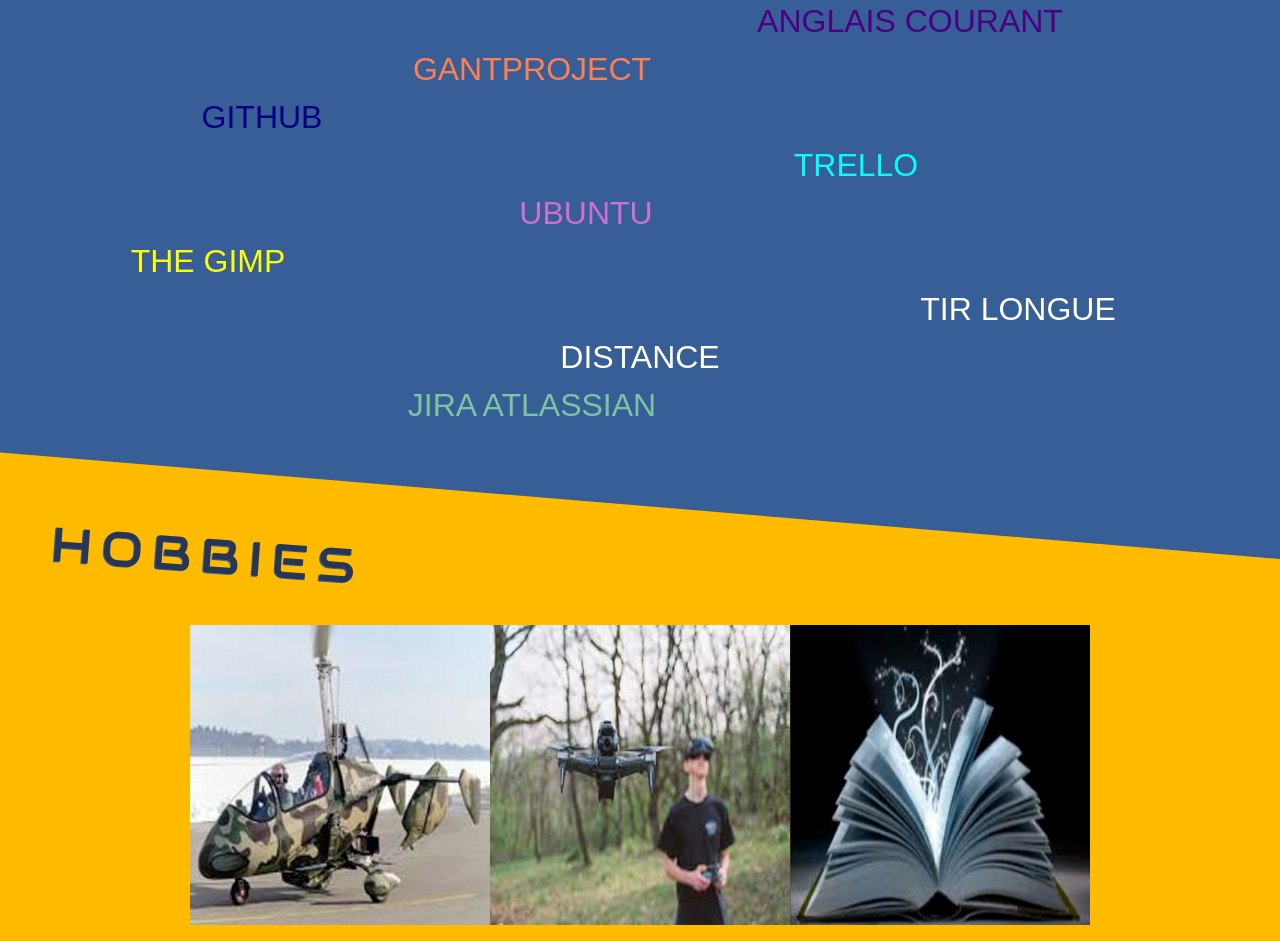
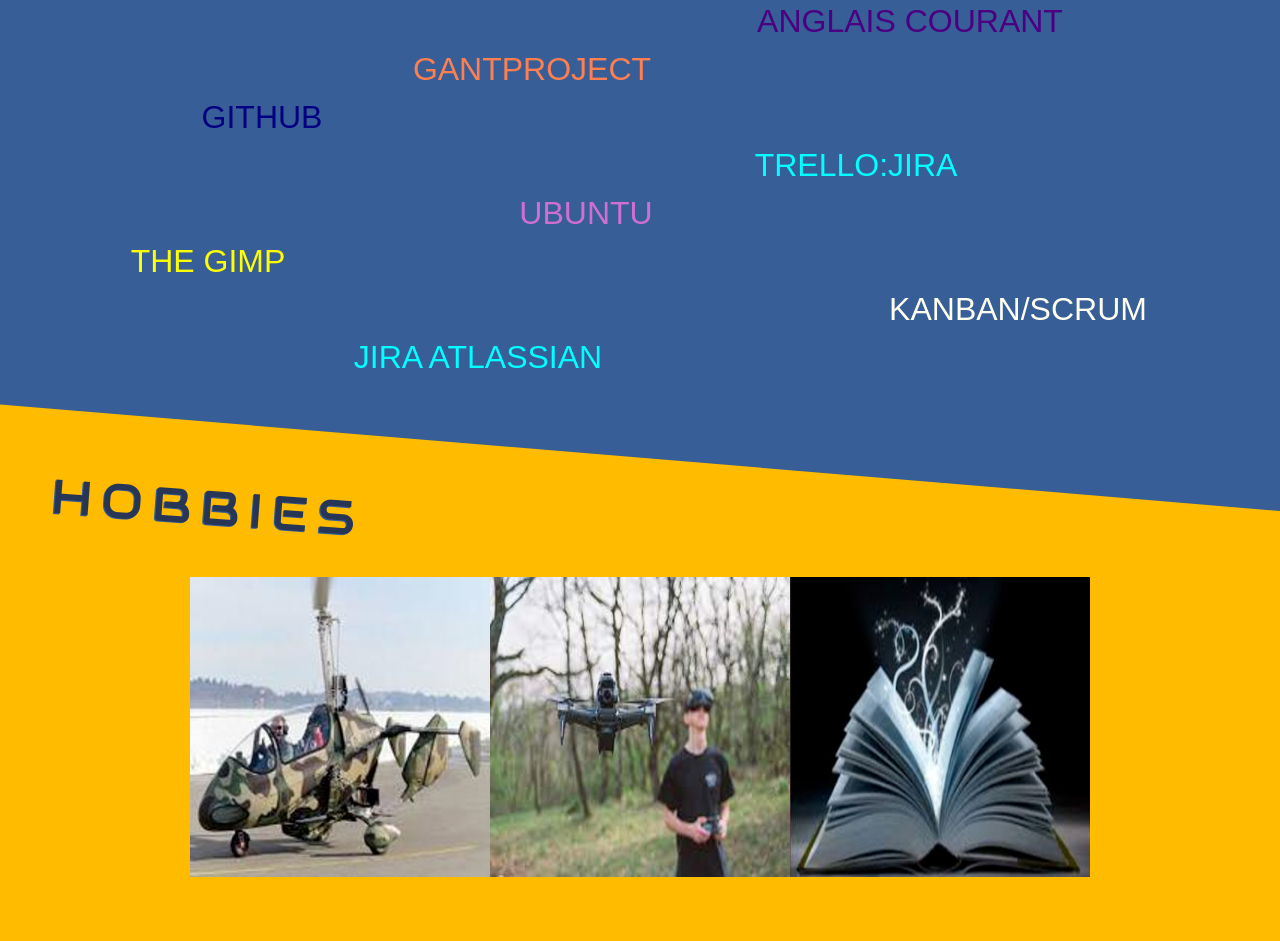
Before and after one commit to 153dop/online, a plain HTML site: page index.html in a window 1280 px wide. Shown: the part 5892-6833 px from the top of the page. Drawn offline with Linux system fonts and the light colour scheme; animation ran at ten frames a second; files whose address does not match are found by name; a web font is replaced by a local one.

Commit message:
Update index.html

```diff
--- a/index.html
+++ b/index.html
@@ -350,7 +350,7 @@
                <span style="color: navy; margin-left: -70%">Github</span>
             </div>
             <div data-aos="fade-zoom-in" data-aos-delay="500" data-aos-duration="800">
-               <span style="color: cyan; margin-left: 40%">trello</span>
+               <span style="color: cyan; margin-left: 40%">trello:jira </span>
             </div>
             <div data-aos="fade-zoom-in" data-aos-delay="1000" data-aos-duration="2500">
                <span style="color: orchid; margin-left: -10%">Ubuntu</span>
@@ -359,10 +359,10 @@
                <span style="color: yellow; margin-left: -80%">the gimp</span>
             </div>
             <div data-aos="fade-zoom-in" data-aos-delay="500" data-aos-duration="2200">
-               <span style="color: ivory; margin-left: 70%">Tir longue distance</span>
+               <span style="color: ivory; margin-left: 70%">KANBAN/SCRUM</span>
             </div>
             <div data-aos="fade-zoom-in" data-aos-delay="50" data-aos-duration="1000">
-               <span style="color: rgb(123, 197, 160); margin-left: -20%">jira atlassian</span>
+               <span style="color: cyan; margin-left: -30%">jira atlassian</span>
             </div>
          </div>
       </section>
```
